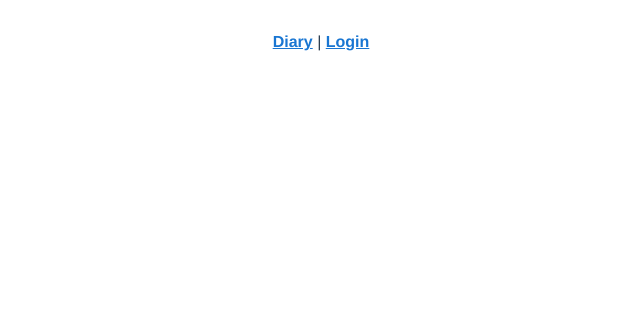
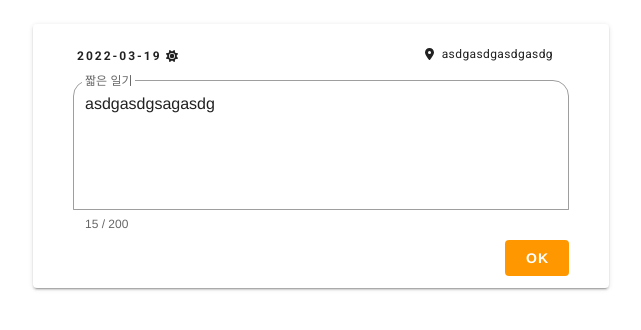
Before and after one commit to 2T1-JH-2016/weather-daily, a Vue app: page /write in a window 1280 px wide. Shown: the top 330 px of the page, without its empty margins (319-960 px from the left). Built offline with nearby package versions, Linux system fonts and the light colour scheme.

Commit message:
Write 레이아웃 생성. - DB연결 필요

```diff
--- a/package.json
+++ b/package.json
@@ -14,6 +14,7 @@
     "@fortawesome/free-solid-svg-icons": "^6.1.0",
     "@fortawesome/vue-fontawesome": "^2.0.6",
     "core-js": "^3.8.3",
+    "dayjs": "^1.11.0",
     "font-awesome": "^4.7.0",
     "vue": "^2.6.14",
     "vue-router": "^3.5.1",
--- a/public/index.html
+++ b/public/index.html
@@ -17,3 +17,7 @@
     <!-- built files will be auto injected -->
   </body>
 </html>
+
+<style>
+  html { overflow-y: auto }
+</style>
--- a/src/App.vue
+++ b/src/App.vue
@@ -1,12 +1,10 @@
 <template>
   <div id="app">
     <v-app>
-      <nav>
-        <router-link to="/">Diary</router-link> |
-        <router-link to="/login">Login</router-link>
-      </nav>
       <v-main>
-        <router-view/>
+        <v-content class="mt-3">
+          <router-view/>
+        </v-content>
       </v-main>
     </v-app>
   </div>
--- /dev/null
+++ b/src/components/DatePicker.vue
@@ -0,0 +1,70 @@
+<template>
+    <v-menu
+      ref="menu"
+      v-model="menu"
+      :close-on-content-click="false"
+      :return-value.sync="date"
+      transition="scale-transition"
+      offset-y
+      min-width="auto"
+    >
+      <template v-slot:activator="{ on, attrs }">
+        <span
+          class="font-weight-bold"
+          v-bind="attrs"
+          v-on="on">{{date}}</span>
+      </template>
+      <v-date-picker
+      v-model="date"
+      no-title
+      scrollable
+      >
+      <v-spacer></v-spacer>
+      <v-btn
+          text
+          color="primary"
+          @click="menu = false"
+      >
+          Cancel
+      </v-btn>
+      <v-btn
+          text
+          color="primary"
+          @click="$refs.menu.save(date)"
+      >
+          OK
+      </v-btn>
+      </v-date-picker>
+  </v-menu>
+</template>
+
+<script>
+  export default {
+    name: 'DatePicker',
+    props : {
+      value : {
+        type : String,
+        required : true
+      }
+    },
+    data: () => ({
+      menu : false,
+      date : '',
+    }),
+    created(){
+      this.date = this.value
+    },
+    methods : {
+      updateDate : function(){
+        this.$emit('updateDate', this.date)
+      }
+    },
+  }
+</script>
+<style lang="scss" scoped>
+  .text-only{
+    .v-text-field__details{
+      display:none!important;
+    }
+  }
+</style>
--- a/src/router/index.js
+++ b/src/router/index.js
@@ -13,10 +13,15 @@ const routes = [
   {
     path: '/login',
     name: 'login',
+    component: () => import(/* webpackChunkName: "about" */ '../views/LoginView.vue')
+  },
+  {
+    path: '/write',
+    name: 'write',
     // route level code-splitting
     // this generates a separate chunk (about.[hash].js) for this route
     // which is lazy-loaded when the route is visited.
-    component: () => import(/* webpackChunkName: "about" */ '../views/LoginView.vue')
+    component: () => import(/* webpackChunkName: "about" */ '../views/WriteView.vue')
   }
 ]
 
--- /dev/null
+++ b/src/views/WriteView.vue
@@ -0,0 +1,111 @@
+<template>
+    <v-container>
+        <v-row>
+            <v-col class="userInfo" :style="$vuetify.breakpoint.width > 600 ? 'max-width:600px' :''">
+                <v-card class="pl-10 pr-10">
+                    <v-card-title>
+                        <v-row class="d-flex">
+                            <v-col cols="6" align="left" class="pb-0 pl-0 text-overline">
+                                <DatePicker v-model="diary.date" @updateDate="updateDate"></DatePicker>
+                                <font-awesome-icon class="ml-1" :icon="getWeatherIcon(diary.weather)" />
+                            </v-col>
+                            <v-col class="d-flex flex-row-reverse" align="left" cols="6">
+                                <v-tooltip bottom>
+                                    <template v-slot:activator="{ on, attrs }">
+                                        <div class="mt-1 text-caption text-truncate text-right"
+                                            style="max-width: 100%;"
+                                            v-bind="attrs"
+                                            v-on="on">
+                                            <font-awesome-icon icon="fa-solid fa-location-dot" />
+                                            <span class="ml-2">{{diary.location}}</span>
+                                        </div>
+                                    </template>
+                                    <span>{{diary.location}}</span>
+                                </v-tooltip>
+                            </v-col>
+                        </v-row>
+                    </v-card-title>
+
+                    <v-textarea
+                        label="짧은 일기"
+                        auto-grow
+                        outlined
+                        rows="4"
+                        row-height="30"
+                        shaped
+                        maxlength="200"
+                        v-model="diary.content"
+                        color="orange orange-darken-4"
+                        :messages="diary.content.length+' / 200'"
+                    ></v-textarea>
+                    <v-row>
+                        <v-col align="right">
+                            <v-btn
+                                color="orange orange-darken-4"
+                                depressed
+                                dark
+                                @click="saveDiary"
+                            ><span class="font-weight-bold">OK</span></v-btn>
+                        </v-col>
+                    </v-row>
+                </v-card>
+            </v-col>
+        </v-row>
+    </v-container>
+</template>
+
+<script>
+    import DatePicker from '@/components/DatePicker'
+    export default {
+        name: 'WriteView',
+        components : { DatePicker },
+        data: () => ({
+            menu: false,
+            diary : {
+                date: (new Date(Date.now() - (new Date()).getTimezoneOffset() * 60000)).toISOString().substr(0, 10),
+                weather : 0,
+                location : 'asdgasdgasdgasdg',
+                author : '이태원',
+                title : 'asdgasdgasdg',
+                content : 'asdgasdgsagasdg',
+            }
+        }),
+        methods : {
+            updateDate:function(date){
+                this.diary.date = date
+            },
+            getWeatherIcon:function(value){
+                console.log(value)
+
+                switch(value){
+                    case 0 :
+                    return "fa-solid fa-sun" //sun
+                    case 1 :
+                    return "fa-solid fa-snowflake" //snow
+                    case 2 :
+                    return "fa-solid fa-cloud" //cloud
+                    case 3 :
+                    return "fa-solid fa-sun-cloud" //sun-cloud
+                    case 4 :
+                    return "fa-solid fa-umbrella-simple" //rain
+                    case 5 :
+                    return "fa-solid fa-wind" //wind
+                    default :
+                    return "fa-solid fa-sun" //sun
+                }
+            },
+            saveDiary:function(){
+                alert("ddd");
+            }
+        },
+        computed:{
+        }
+    }
+</script>
+
+<style lang="scss" scoped>
+  .userInfo {
+    margin-left: auto;
+    margin-right: auto;
+  }
+</style>
```
Also changed, not shown: 1 other file (tests, documents, lock files or other folders).
